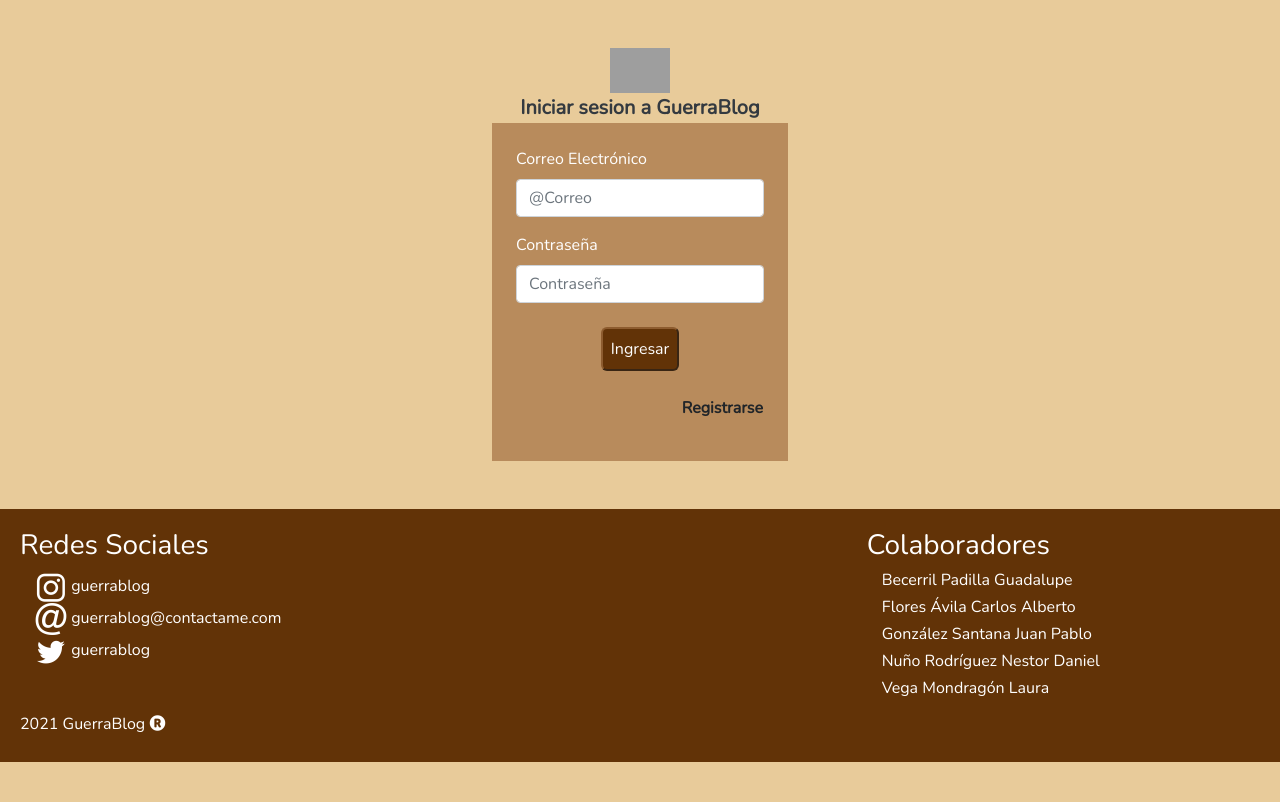
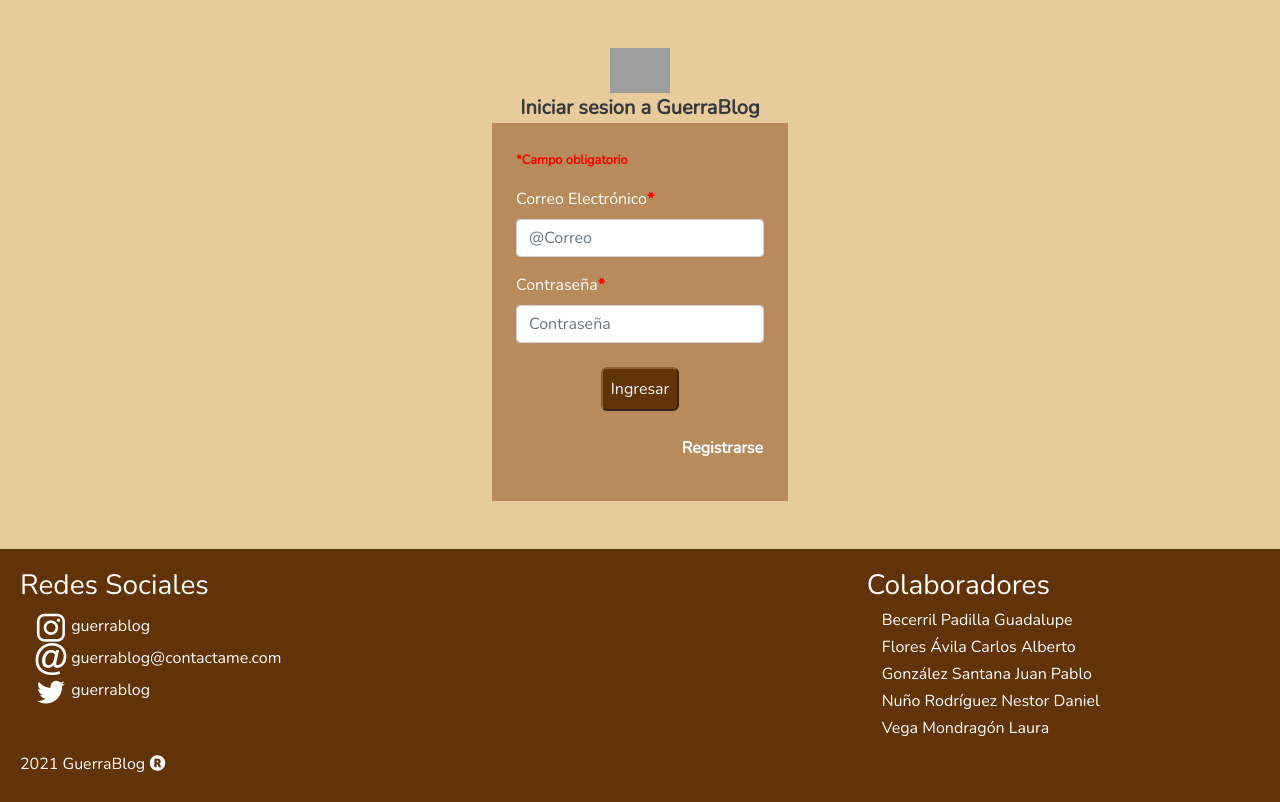
Before and after one commit to LauraVeM1/ProyectoPrograWeb, a PHP site: page /login.php in a window 1280 px wide. Shown: the part 151-953 px from the top of the page. Before the commit the page ends 913 px from the top, so only its background shows below. Run offline with PHP 8.4, Linux system fonts and the light colour scheme; some libraries are stand-ins or nearby versions; grey boxes are pictures that could not be loaded.

Commit message:
Se modifica el login y sus estilos

```diff
--- a/css/estilos.css
+++ b/css/estilos.css
@@ -75,6 +75,11 @@ footer{
     background-color: #B88B5C;
     max-width: 60%;
     max-height: auto;
+}
+
+.error{
+    color: red;
+    font-weight: bold;
 }
 
 input{
@@ -189,10 +194,6 @@ figure{
     margin: 10px 0px;
 
 }
-<<<<<<< HEAD
-
-=======
->>>>>>> cde13ee767733c8834b3df2091f7b58369a4a3c1
 
 /*nav{
     padding: 10px 0px;
--- a/login.php
+++ b/login.php
@@ -7,20 +7,74 @@
 
     <form class="text-center login p-4" method="post" action="">
         <div class="form-group text-justify">
-          <label>Correo Electrónico</label><br>
+        <small class="error font-weight-bold">*Campo obligatorio</small>
+        </div>
+        <div class="form-group text-justify">
+          <label>Correo Electrónico</label><span class="error">*</span><br>
           <input type="text" name="txtUsuario" class="form-control" id="usuario" placeholder="@Correo" required>
         </div>
         <div class="form-group text-justify">
-          <label>Contraseña</label><br>
+          <label>Contraseña</label><span class="error">*</span><br>
           <input type="password" class="form-control" name="txtpass" id="pass" placeholder="Contraseña" required>
         </div>
         <div class="form-group">
           <input type="submit" class="btn-login btn-brown" name="btnLogin" id="btnLogin" value="Ingresar">
         </div>
         <div class="form-group text-right">
-            <button style="padding: 0" class="btn font-weight-bold">Registrarse</button>
+            <button style="padding: 0" class="btn font-weight-bold text-white">Registrarse</button>
         </div>
     </form>
 </div>
 
 <?php require_once 'templates/footer.php' ?>
+
+<?php
+    if($_SERVER["REQUEST_METHOD"] == "POST"){
+        $usuario = $emailErr = $Errore = $pass = $passErr = "";
+        if(empty($_POST["usuario"])){
+            $emailErr = "Correo es requerido";
+            $Errore="si";
+        } else{
+            $correo = filter_var($_POST["usuario"],FILTER_SANITIZE_EMAIL);
+
+            if(filter_var($correo,FILTER_VALIDATE_EMAIL)=== false){
+                $emailErr="No es un correo valido";
+                $Errore="Si";
+            }
+        }
+        if(empty($_POST["pass"])){
+            $passErr = "Contraseña requerida";
+            echo $passErr;
+            $Errore="si";
+        } else{
+            $pass= verificaContra($_POST["pass"]);
+            if(!preg_match('/[A-Z]/', $pass)){
+                $passErr="La contraseña debe tener: Minimo 4 letras y una letra mayuscula";
+                $Errore="si";
+            }
+            /*Usar funcion para verificar contraseña */
+
+            //$sexo = verificaEntrada($_POST["genero"]);
+        }
+        if($Errore=="si"){
+        }
+        else{
+
+            session_start();
+            $_SESSION['usuario'] = $_REQUEST['usuario'];
+
+            require_once 'validar.php';
+
+        }
+
+    }
+
+    function verificaContra($entrada){
+        $entrada = trim($entrada);
+        $entrada = stripslashes($entrada);
+        $entrada = htmlspecialchars($entrada);
+
+        return $entrada;
+    }
+
+?>
```
